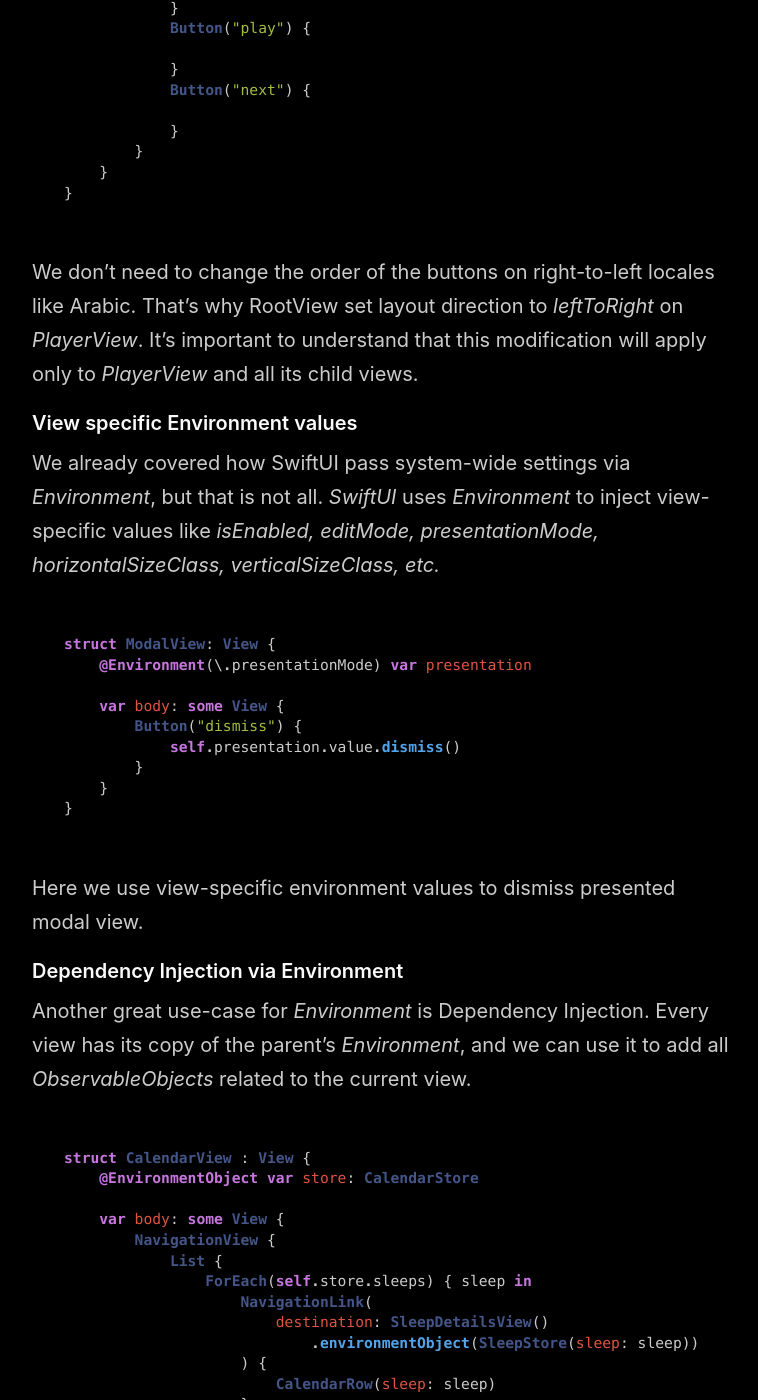
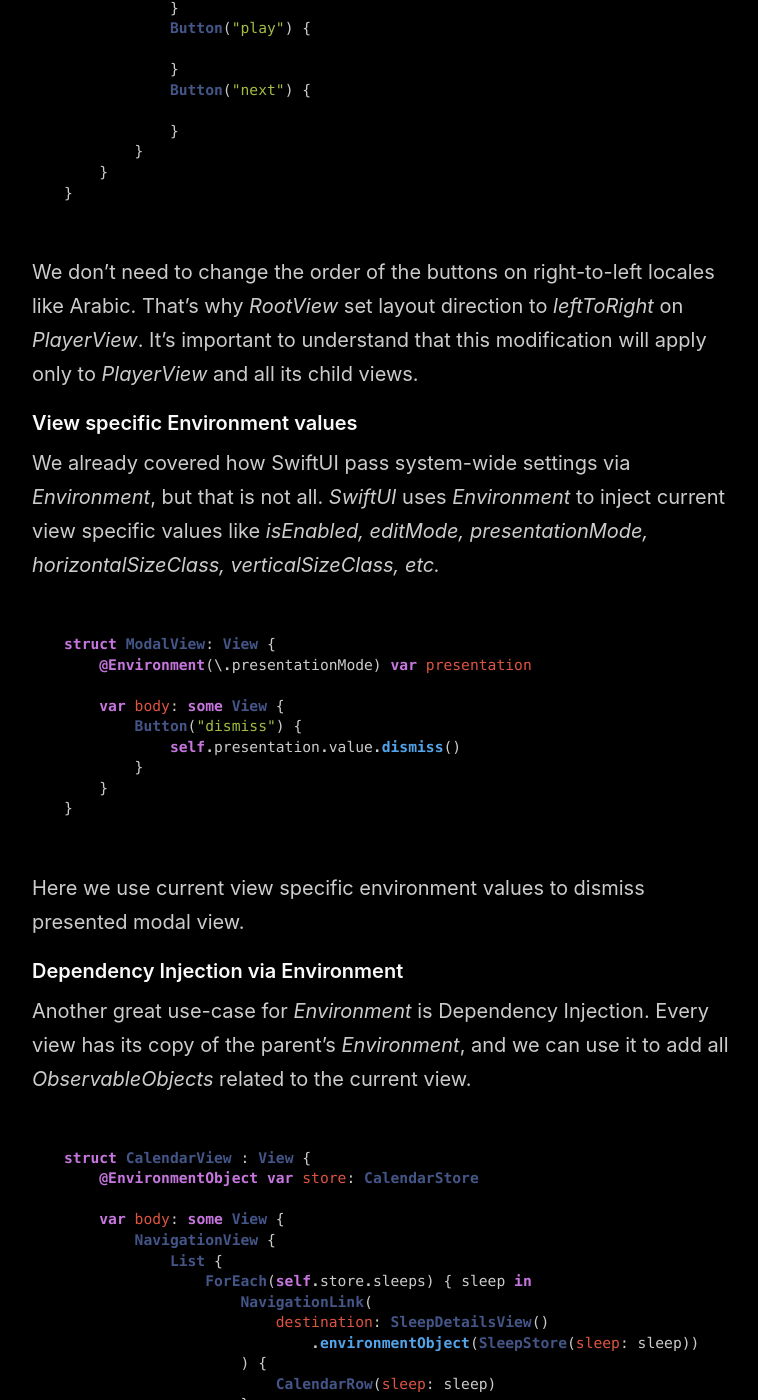
Before and after one commit to mecid/mecid.github.io, a Jekyll site: the page built from _posts/2019-08-21-the-power-of-environment-in-swiftui.md, in a window 1280 px wide and 1400 px high, scrolled down 2407 px. Shown: the whole window, without its empty margins (258-1016 px from the left). Built offline with Jekyll 4.4.1, drawn with Linux system fonts in a browser that asks for light colours; some of the changed text lies outside the part shown.

Commit message:
Update 2019-08-21-the-power-of-environment-in-swiftui.md

````diff
--- a/_posts/2019-08-21-the-power-of-environment-in-swiftui.md
+++ b/_posts/2019-08-21-the-power-of-environment-in-swiftui.md
@@ -6,7 +6,7 @@
 *Environment* is one of the unique features of *SwiftUI* which we didn't have before in *UIKit*. Today I would like to show you all the benefits of using *Environment* in your apps.  Let's start with describing the idea of *Environment*. We already discussed it previously in ["Understanding Property Wrappers in SwiftUI"](/2019/06/12/understanding-property-wrappers-in-swiftui/), but I want to start with basics.
 
 #### Environment
-When you create and start your very first View in *SwiftUI*, the framework generates *Environment* for it. *SwiftUI* creates it automatically, and we don't need to do something. *SwiftUI* uses *Environment* to pass system-wide settings like *ContentSizeCategory, LayoutDirection, ColorScheme, etc*. *Environment* also contains app-specific stuff like *UndoManager* and *NSManagedObjectContext*. Full list of the passed values you can find in *EnvironmentValues* struct documentation. Let's take a look at an example where we access *Environment* values.
+When you create and start your very first View in *SwiftUI*, the framework generates *Environment* for it. *SwiftUI* creates it automatically, and we don't need to do something. *SwiftUI* uses *Environment* to pass system-wide settings like *ContentSizeCategory, LayoutDirection, ColorScheme, etc*. *Environment* also contains app-specific stuff like *UndoManager* and *NSManagedObjectContext*. Full list of the passed values you can find in [*EnvironmentValues* struct documentation](https://developer.apple.com/documentation/swiftui/environmentvalues). Let's take a look at an example where we access *Environment* values.
 
 ```swift
 struct ButtonsView: View {
@@ -28,9 +28,9 @@
 }
 ```
 
-By using @*Environment property wrapper*, we can read and subscribe on changes for the selected value. Here we have a *ButtonsView* which reads *Dynamic Type* value from *Environment* and put buttons in *VStack* or *HStack* depending on the size category value. User can change *Dynamic Type* value in the system settings, and as soon as it happens, *SwiftUI* will recreate *ButtonsView* to respect the changes.
+By using @*Environment property wrapper*, we can read/write and subscribe on changes for the selected value. Here we have a *ButtonsView* which reads *Dynamic Type* value from *Environment* and put buttons in *VStack* or *HStack* depending on the size category value. User can change *Dynamic Type* value in the system settings, and as soon as it happens, *SwiftUI* will recreate *ButtonsView* to respect the changes.
 
-Now let's see how we can modify *Environment* values. In *SwiftUI* we don't have separation like *Controllers* and *Views*. Everything is a *View*, and because of that, we can easily modify *Environment* for entirely the view hierarchy of the app by adding environment modifier to the root view.
+Now let's see how we can modify *Environment* values. In *SwiftUI* we don't have separation like *Controllers* or *Views*. Everything is a *View*, and because of that, we can easily modify *Environment* for entirely the view hierarchy of the app by adding environment modifier to the root view.
 
 ```swift
 func scene(_ scene: UIScene, willConnectTo session: UISceneSession, options connectionOptions: UIScene.ConnectionOptions) {
@@ -76,10 +76,10 @@
 }
 ```
 
-We don't need to change the order of the buttons on right-to-left locales like Arabic. That's why RootView set layout direction to *leftToRight* on *PlayerView*. It's important to understand that this modification will apply only to *PlayerView* and all its child views.
+We don't need to change the order of the buttons on right-to-left locales like Arabic. That's why *RootView* set layout direction to *leftToRight* on *PlayerView*. It's important to understand that this modification will apply only to *PlayerView* and all its child views.
 
 #### View specific Environment values
-We already covered how SwiftUI pass system-wide settings via *Environment*, but that is not all. *SwiftUI* uses *Environment* to inject view-specific values like *isEnabled, editMode, presentationMode, horizontalSizeClass, verticalSizeClass, etc.*
+We already covered how SwiftUI pass system-wide settings via *Environment*, but that is not all. *SwiftUI* uses *Environment* to inject current view specific values like *isEnabled, editMode, presentationMode, horizontalSizeClass, verticalSizeClass, etc.*
 
 ```swift
 struct ModalView: View {
@@ -93,7 +93,7 @@
 }
 ```
 
-Here we use view-specific environment values to dismiss presented modal view.
+Here we use current view specific environment values to dismiss presented modal view.
 
 #### Dependency Injection via Environment
 Another great use-case for *Environment* is Dependency Injection. Every view has its copy of the parent's *Environment*, and we can use it to add all *ObservableObjects* related to the current view.
````
